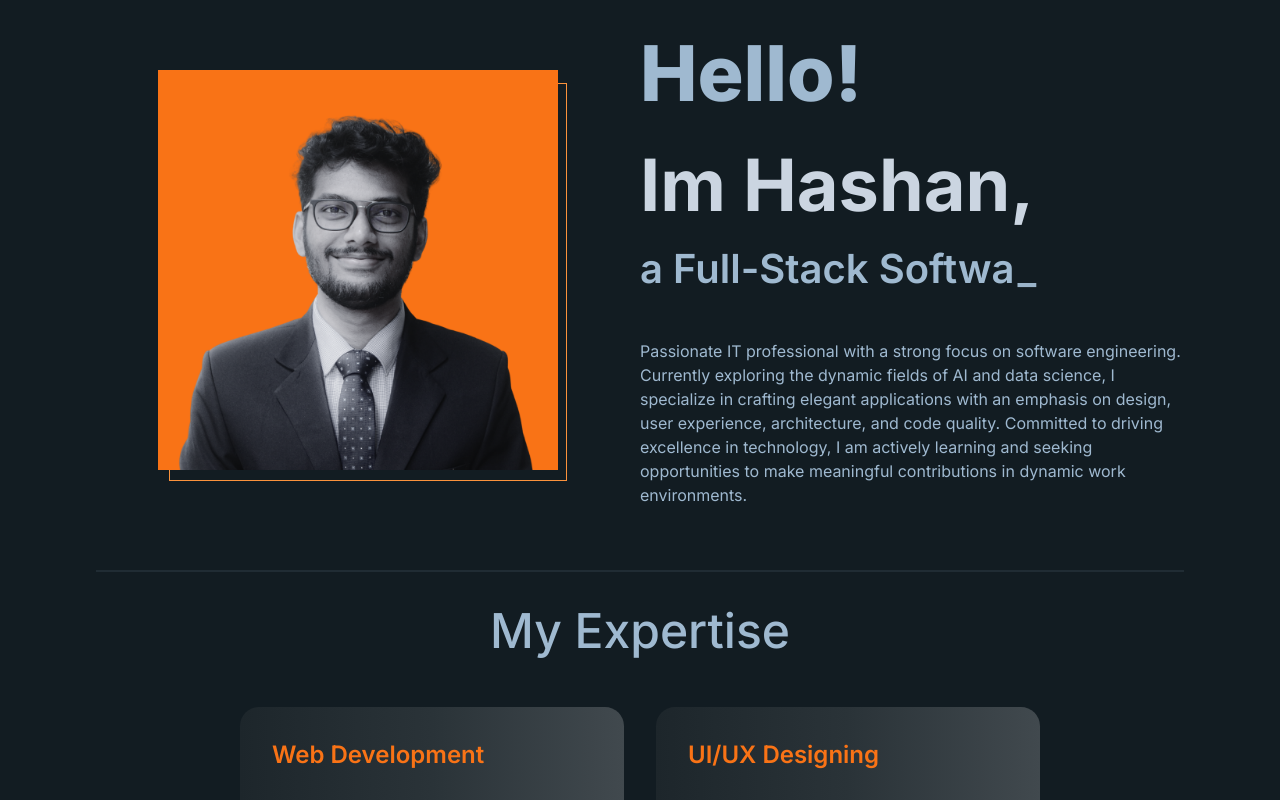
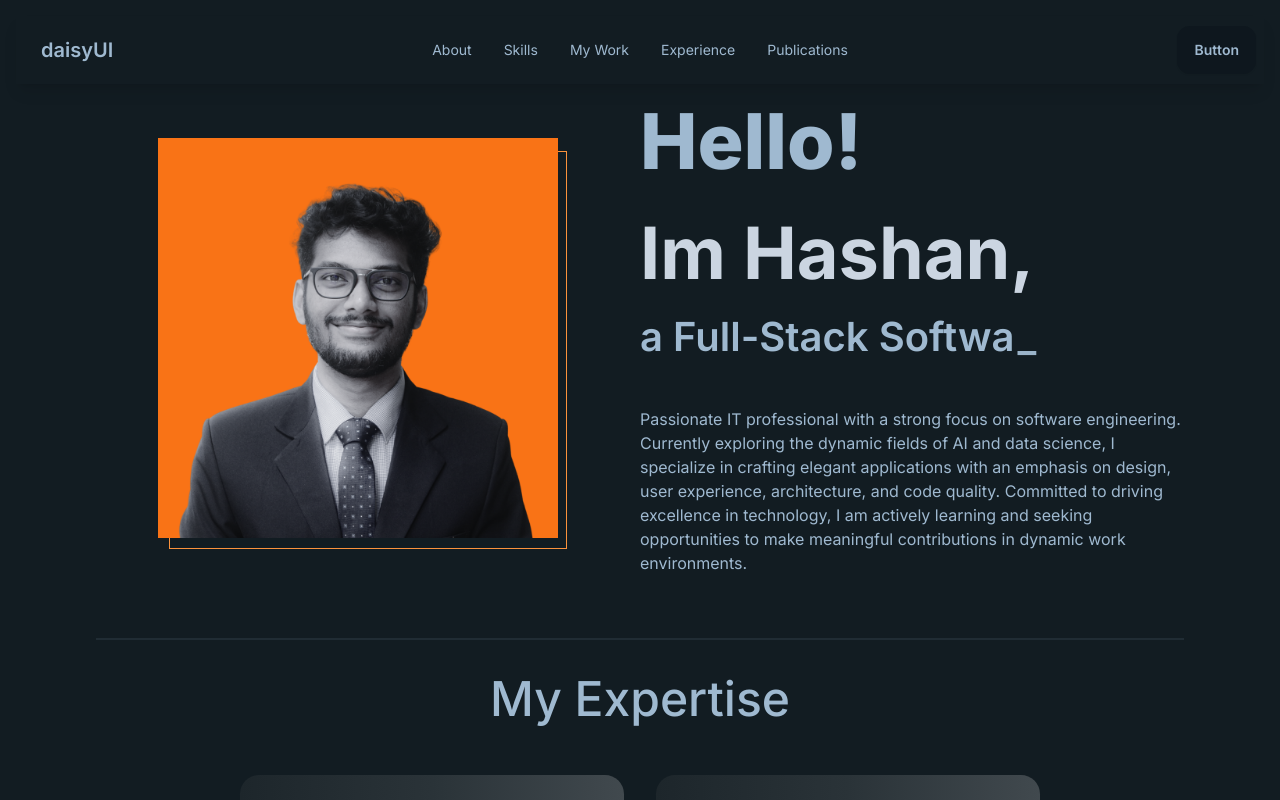
Before and after one commit to BKHChathuranga/portfolio, a Next.js app: page / in a window 1280 px wide. Shown: the top 800 px of the page. Built offline with nearby package versions, Linux system fonts and the light colour scheme.

Commit message:
minor changes

```diff
--- a/app/components/Experience.tsx
+++ b/app/components/Experience.tsx
@@ -4,7 +4,7 @@ import { experienceList } from '../constants/Experience'
 const Experience = () => {
   return (
     <section id='experience' className='scroll-mt-16'>
-      <div className='my-10 h-auto'>
+      <div className='my-10 h-max'>
         <div><h1 className='text-sectionTitle'>Experience</h1></div>
         <div className='flex flex-col justify-center place-items-center mt-10'>
           {experienceList.map((experienceItem, index) => (
--- a/app/homepage.tsx
+++ b/app/homepage.tsx
@@ -10,7 +10,7 @@ import Publications from './components/Publications';
 const HomePage = () => {
   return (
     <div>
-      {/* <NavBar /> */}
+      <NavBar />
       <div className='flex flex-col justify-center max-w-[1440px] sm:px-5 h-full text-center md:px-20 sm:mx-auto mx-5'>
         <AboutSection />
         <div className='divider'></div>
```
